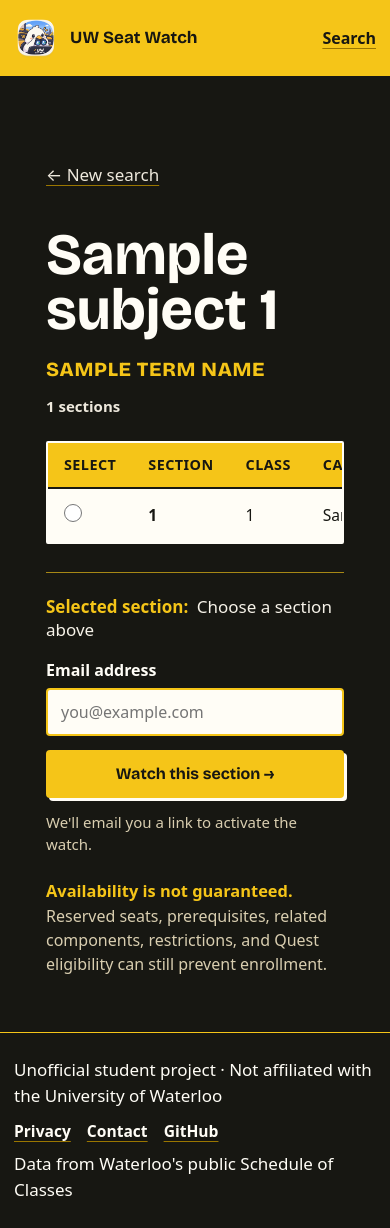
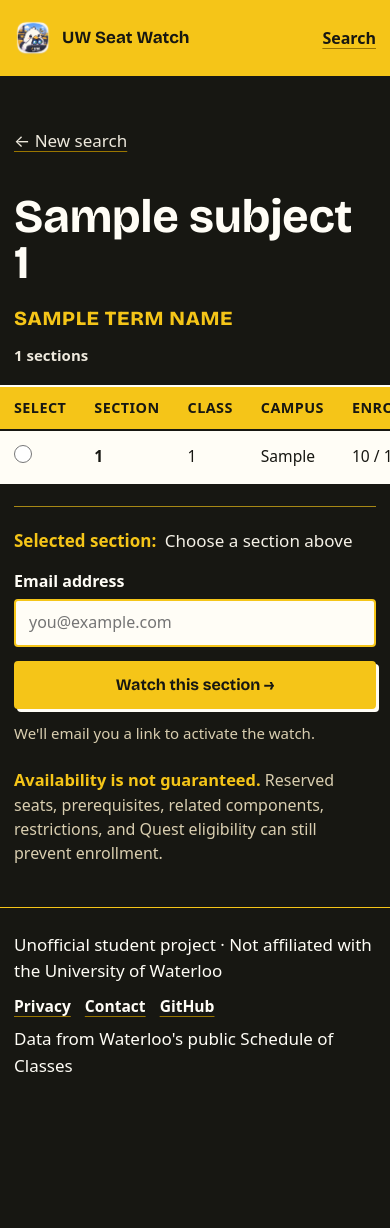
Before and after one commit to Buckerit/UW_SEAT_WATCH, a FastAPI app: template app/templates/results.html in a window 390 px wide. After the commit the page ends 1072 px from the top, so only its background shows below. Run offline with FastAPI, Linux system fonts and the light colour scheme; the template is opened without the code that fills it: most values are stand-ins (such as "Sample title", 1, 10 or a date in 2020); some web fonts are replaced.

Commit message:
Patches V1.0.4

```diff
--- a/app/static/app.css
+++ b/app/static/app.css
@@ -983,3 +983,122 @@ button:hover {
 .course-board .availability-warning strong {
     color: var(--gold);
 }
+
+/* Final mobile fixes. Keep this after theme overrides so phones use it. */
+@media (max-width: 640px) {
+    body {
+        overflow-x: hidden;
+    }
+
+    .site-header__inner,
+    .site-top,
+    .page-shell,
+    .site-footer__inner,
+    .container,
+    .container-wide,
+    .course-board,
+    .status-page {
+        width: min(100% - 28px, 1120px);
+    }
+
+    .site-header__inner,
+    .site-top {
+        min-height: 64px;
+    }
+
+    .brand {
+        min-width: 0;
+        gap: 10px;
+    }
+
+    .brand-logo {
+        width: 38px;
+        height: 38px;
+    }
+
+    h1,
+    .status-panel h1 {
+        font-size: clamp(2.25rem, 12vw, 3.2rem);
+        line-height: 1;
+        letter-spacing: 0;
+    }
+
+    .hero {
+        padding: 42px 0 24px;
+    }
+
+    .search-panel {
+        padding-top: 24px;
+    }
+
+    .search-fields,
+    .watch-controls {
+        grid-template-columns: 1fr;
+        gap: 14px;
+    }
+
+    .search-fields > *,
+    .field-level,
+    .field-course,
+    .primary-button,
+    button {
+        width: 100%;
+        max-width: none;
+    }
+
+    .field-hint,
+    .data-note,
+    .availability-warning,
+    .selected-summary {
+        white-space: normal;
+    }
+
+    .subject-menu {
+        width: 100%;
+        max-height: 240px;
+    }
+
+    .course-board {
+        margin-top: 24px;
+        margin-bottom: 24px;
+        padding: 24px 0 18px;
+    }
+
+    .results-header {
+        display: block;
+        margin-bottom: 18px;
+    }
+
+    .results-meta {
+        margin-top: 8px;
+        text-align: left;
+    }
+
+    .table-wrapper {
+        margin-inline: -14px;
+        border-right: 0;
+        border-left: 0;
+        border-radius: 0;
+    }
+
+    th,
+    td {
+        padding: 12px 14px;
+    }
+
+    .watch-panel {
+        margin-top: 22px;
+    }
+
+    .status-panel {
+        padding: 24px 18px;
+    }
+
+    .resend-form {
+        display: grid;
+    }
+
+    .footer-links {
+        gap: 10px 14px;
+    }
+}
--- a/app/templates/contact.html
+++ b/app/templates/contact.html
@@ -17,7 +17,7 @@
 
     <link
         rel="stylesheet"
-        href="{{ url_for('static', path='/app.css') }}"
+        href="{{ url_for('static', path='/app.css') }}?v=20260820-mobile"
     >
 </head>
 
--- a/app/templates/privacy.html
+++ b/app/templates/privacy.html
@@ -17,7 +17,7 @@
 
     <link
         rel="stylesheet"
-        href="{{ url_for('static', path='/app.css') }}"
+        href="{{ url_for('static', path='/app.css') }}?v=20260820-mobile"
     >
 </head>
 
--- a/app/templates/results.html
+++ b/app/templates/results.html
@@ -16,7 +16,7 @@
 
     <link
         rel="stylesheet"
-        href="{{ url_for('static', path='/app.css') }}"
+        href="{{ url_for('static', path='/app.css') }}?v=20260820-mobile"
     >
 </head>
 
--- a/app/templates/unsubscribed.html
+++ b/app/templates/unsubscribed.html
@@ -17,7 +17,7 @@
 
     <link
         rel="stylesheet"
-        href="{{ url_for('static', path='/app.css') }}"
+        href="{{ url_for('static', path='/app.css') }}?v=20260820-mobile"
     >
 </head>
 
--- a/app/templates/verified.html
+++ b/app/templates/verified.html
@@ -17,7 +17,7 @@
 
     <link
         rel="stylesheet"
-        href="{{ url_for('static', path='/app.css') }}"
+        href="{{ url_for('static', path='/app.css') }}?v=20260820-mobile"
     >
 </head>
 
--- a/app/templates/watch_created.html
+++ b/app/templates/watch_created.html
@@ -17,7 +17,7 @@
 
     <link
         rel="stylesheet"
-        href="{{ url_for('static', path='/app.css') }}"
+        href="{{ url_for('static', path='/app.css') }}?v=20260820-mobile"
     >
 </head>
 
```
Also changed, not shown: app/templates/index.html (+11 -1 lines).
